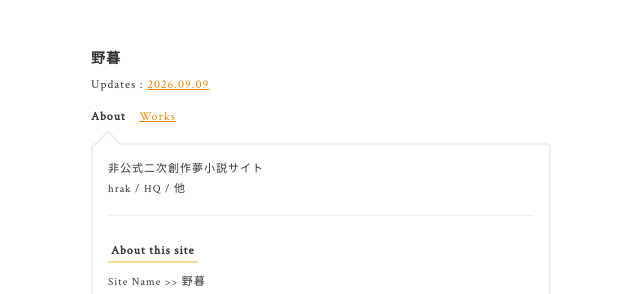
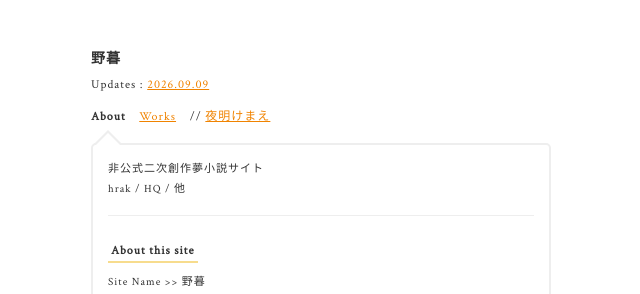
Before and after one commit to bisqhq/bisqhq.github.io, a Jekyll site: the page index.html, which Jekyll copies as it is, in a window 1280 px wide. Shown: the top 294 px of the page, without its empty margins (319-959 px from the left). Built offline with Jekyll 4.4.1, drawn with Linux system fonts in a browser that asks for light colours; some web fonts are replaced.

Commit message:
Update index.html

```diff
--- a/index.html
+++ b/index.html
@@ -14,7 +14,7 @@
         <h1>野暮</h1>
         Updates : <a href="updates/updates.html">2026.09.09</a><br>
         <div class="menu">
-            <p>About</p> <a href="works.html">Works</a>
+            <p>About</p> <a href="works.html">Works</a> // <a href="https://yoakemae.blue/c2/">夜明けまえ</a>
         </div>
     </div>
 
```
